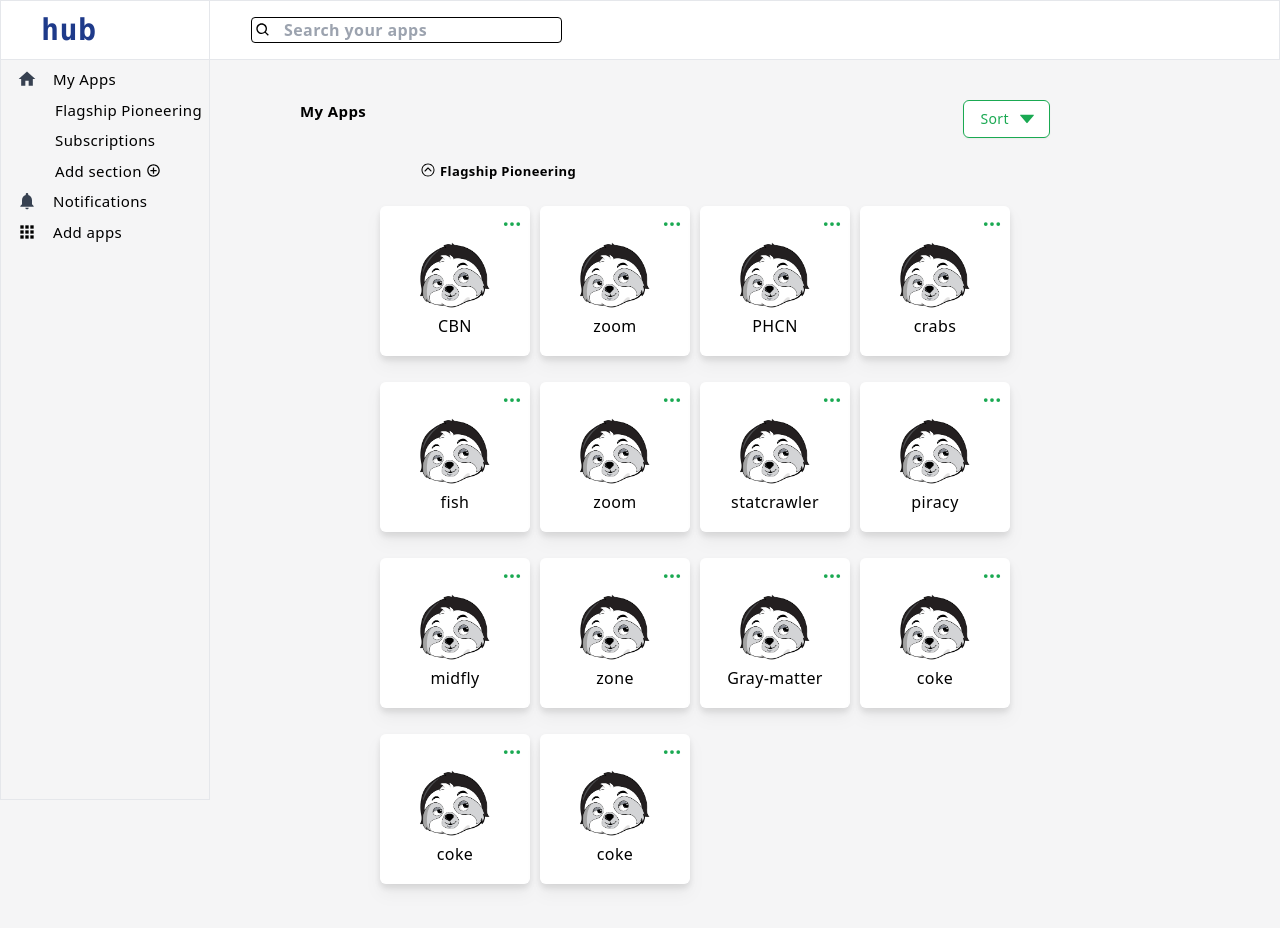
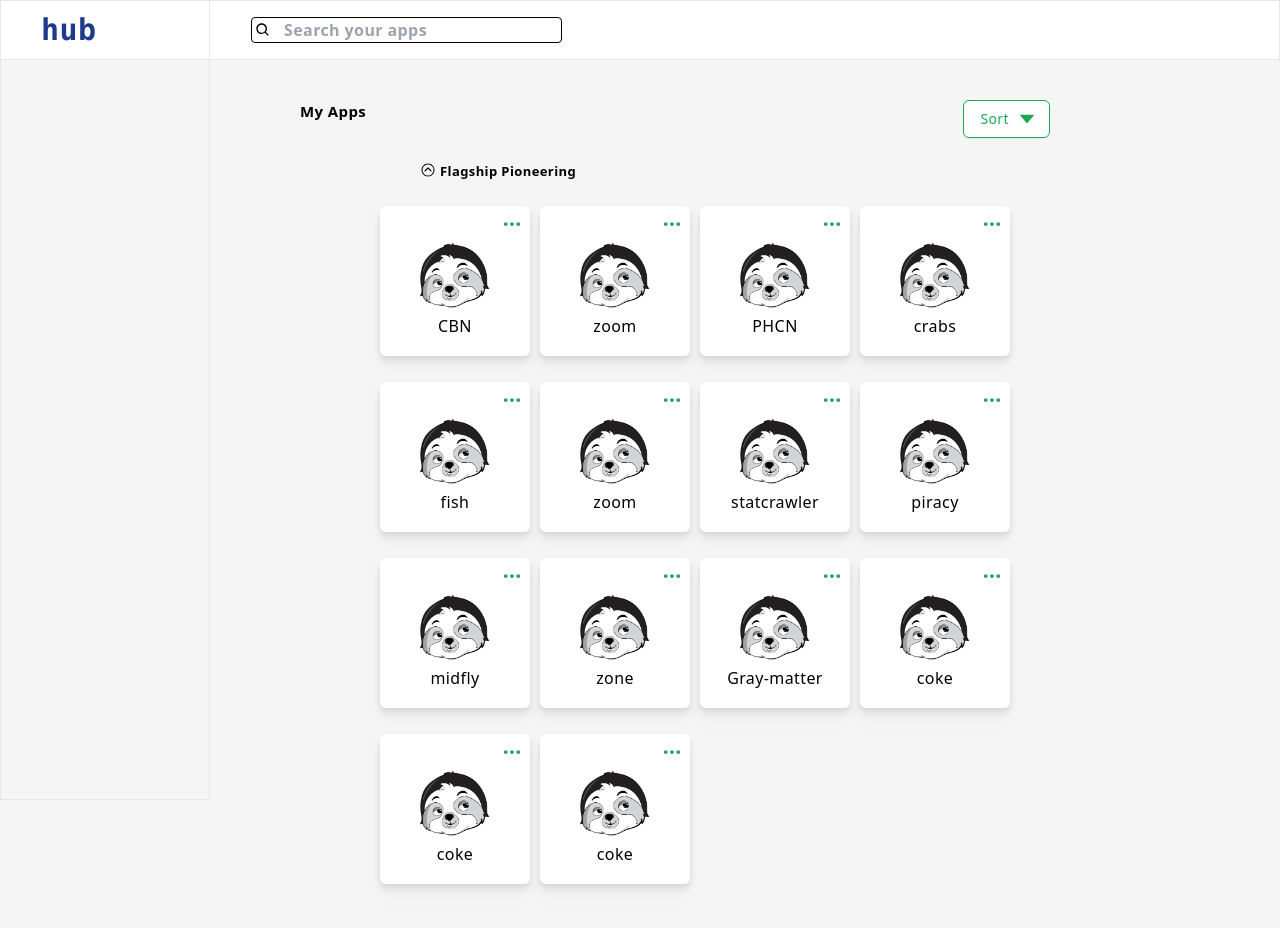
Before and after one commit to The-True-Hooha/status-hub, a React (Create React App) app: page / in a window 1280 px wide. Shown: the top 928 px of the page. Built offline with nearby package versions, Linux system fonts and the light colour scheme.

Commit message:
refactor: set z index for nav bar header

```diff
--- a/src/components/layout/apps.js
+++ b/src/components/layout/apps.js
@@ -81,7 +81,7 @@ const apps = [
 
 const Application = () => {
   return (
-    <div className="md:px-[200px] md:py-[100px] py-[100px] 2xl:max-w-[2800px]">
+    <div className="md:px-[200px] md:py-[100px] py-[400px] 2xl:max-w-[2800px]">
       <div className="flex text-[15px] md:ml-[100px] ml-[40px] justify-between">
         <h2 className="font-bold">My Apps</h2>
         <SortButton className=""></SortButton>
--- a/src/components/layout/navbar.js
+++ b/src/components/layout/navbar.js
@@ -1,20 +1,22 @@
 import React, { useState } from "react";
-import { AiOutlineMenu } from "react-icons/ai";
-import { BiSearch } from "react-icons/bi";
+import { AiOutlineClose } from 'react-icons/ai'
+import { BiSearch, BiMenu } from "react-icons/bi";
 import { Link } from "react-router-dom";
 import { MdHome, MdNotifications, MdAddCircleOutline } from "react-icons/md";
 import { CgMenuGridR } from "react-icons/cg";
 
 export default function Navbar() {
 
-  const [navbar, setNavbar] = useState(false)
+    //handles the side navbar for large and smaller screens
+    const [navbar, setNavbar] = useState(false);
+    const navMenu = () => {
+      setNavbar(!navbar);
+    };
 
-  const handleSideNav = () => {
-    setNavbar(!navbar);
-  }
+
   return (
     <header>
-      <div className="fixed w-full h-[60px] bg-white border border-b">
+      <div className="fixed w-full z-30 h-[60px] bg-white border border-b">
         <div className="h-full md:px-[230px] ">
           <div className="md:flex items-center hidden md:px-[20px] h-full">
             <BiSearch className="md:ml-1 absolute" />
@@ -26,57 +28,13 @@ export default function Navbar() {
           </div>
         </div>
         {/* handles the side nav bar*/}
-        <div className="left-0 fixed top-0 md:w-[210px] w-full h-screen md:border md:border-r">
-          <div className="">
-            <div className="flex justify-between w-full items-center px-10 mt-1.5">
+        <div className="left-0 fixed top-0 md:w-[210px] z-30 w-full h-screen md:border md:border-r">
+            <div onClick={navMenu} className="flex justify-between w-full items-center px-10 mt-1.5">
               <p className="text-[30px] font-bold font-mono text-blue-900">
                 hub
               </p>
-              <AiOutlineMenu className="md:hidden"></AiOutlineMenu>
-            </div>
-            <div className="md:grid w-full hidden grid-cols-1 pt-4 text-[15px]">
-              <div className="flex h-full items-center">
-                <MdHome size={20} className="ml-4 text-gray-700" />
-                <Link className="ml-4" to="/">
-                  {" "}
-                  My Apps
-                </Link>
-              </div>
-              <div className="pt-2">
-                <Link className="ml-[54px]" to="/">
-                  Flagship Pioneering
-                </Link>
-              </div>
-              <div className="pt-2">
-                <Link className="ml-[54px]" to="/">
-                  Subscriptions
-                </Link>
-              </div>
-              <div className="pt-2 flex h-full items-center">
-                <Link className="ml-[54px]" to="/">
-                  Add section
-                </Link>
-                <MdAddCircleOutline className="ml-1" />
-              </div>
-              <div className="pt-2 flex h-full items-center">
-                <MdNotifications size={20} className="text-gray-700 ml-4" />
-                <Link className="ml-4" to="/">
-                  Notifications
-                </Link>
-              </div>
-              <div className="pt-2 flex items-center h-full">
-                <CgMenuGridR size={20} className="ml-4" />
-                <Link className="ml-4" to="/">
-                  Add apps
-                </Link>
-              </div>
-            </div>
-            <div className="bottom-0 hidden left-0 absolute w-full text-[12px] font-bold pb-4">
-              <p className="flex justify-center">&copy; 2022 hub, inc.</p>
-              <Link className="flex justify-center" to="/">
-                privacy
-              </Link>
-            </div>
+            <BiMenu size={30} className="md:hidden"></BiMenu>
+
           </div>
         </div>
       </div>
```
Also changed, not shown: todo.txt.
